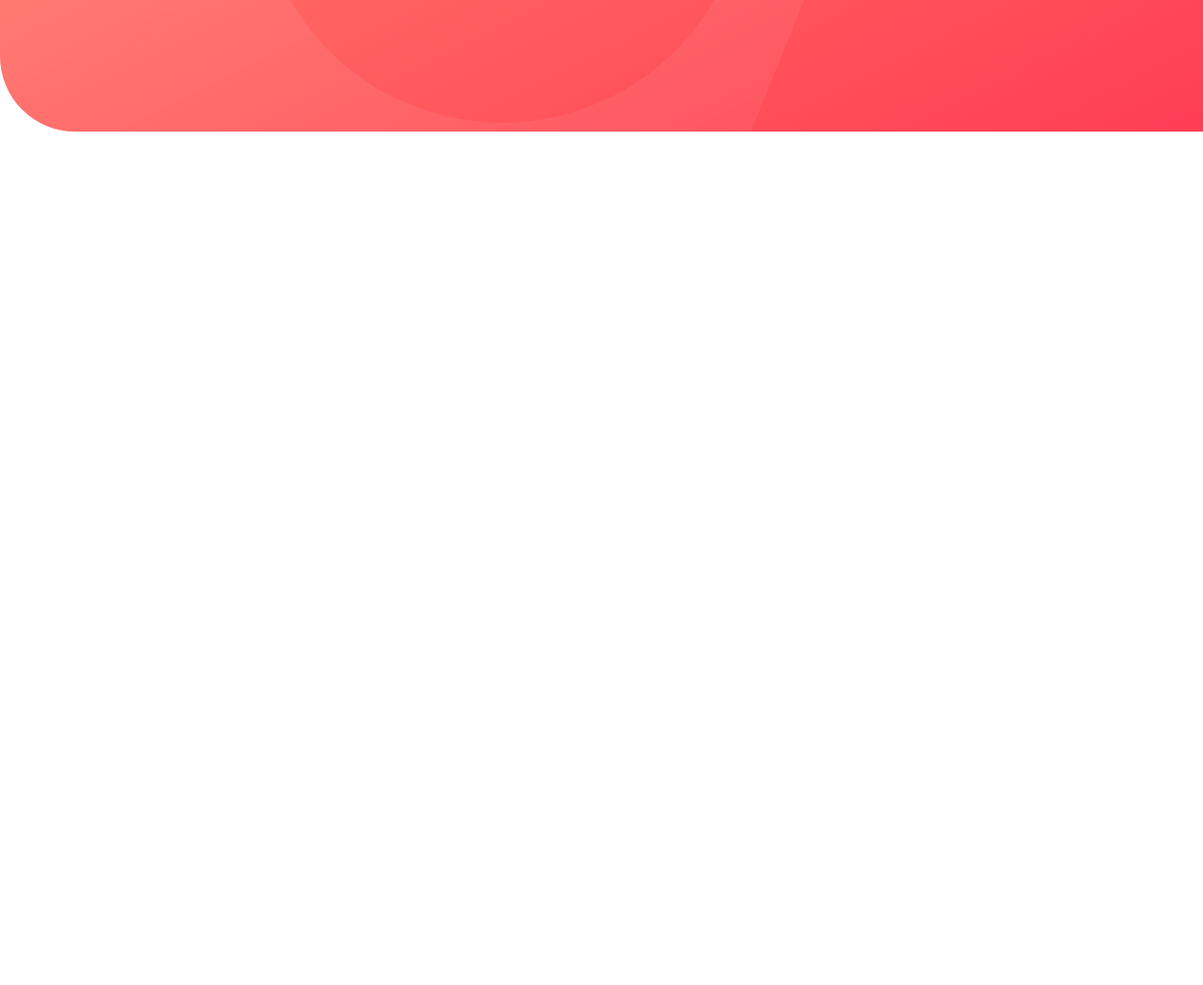
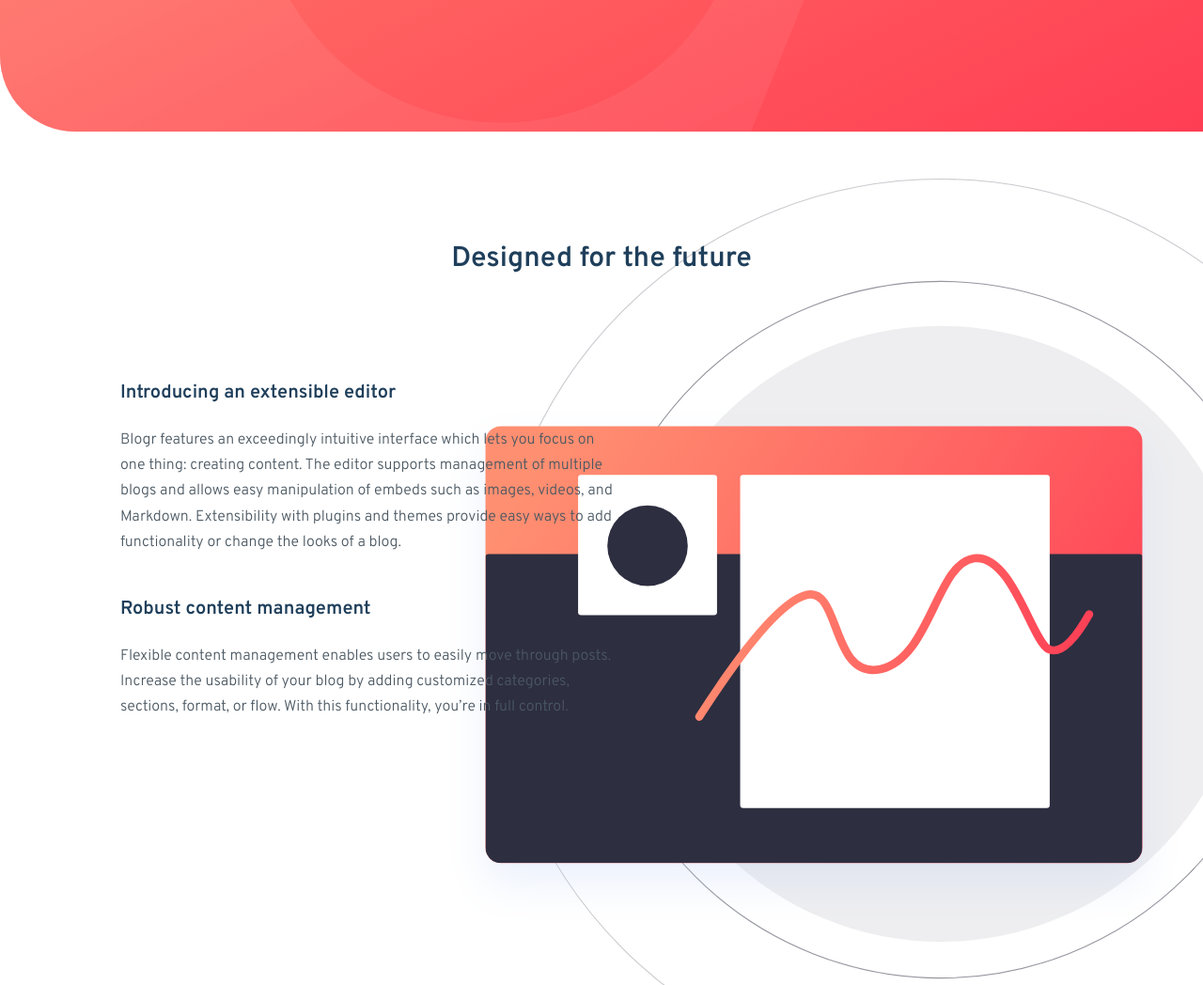
Before and after one commit to Dev-Tonia/blogr-landing-page, a plain HTML site: page index.html in a window 1280 px wide. Shown: the part 500-1548 px from the top of the page at 94% size. Before the commit the page ends 800 px from the top, so only its background shows below. Drawn offline with Linux system fonts and the light colour scheme.

Commit message:
created the about the product section

```diff
--- a/css/style.css
+++ b/css/style.css
@@ -11,6 +11,12 @@
 body {
   font-family: "Overpass", sans-serif;
   line-height: 1.7;
+  color: hsl(207, 13%, 34%);
+}
+h2,
+h3,
+h4 {
+  color: hsl(208, 49%, 24%);
 }
 .btn {
   color: hsl(0, 0%, 100%);
@@ -55,8 +61,11 @@ ul li {
 .header input {
   font-size: 12px;
 }
+.header h4 {
+  color: hsl(0, 0%, 100%);
+}
 .container {
-  width: 90%;
+  width: 80%;
 }
 .navbar-container {
   font-family: "Ubuntu", sans-serif;
@@ -107,3 +116,28 @@ ul li {
   padding: 10px;
   margin-right: 15px;
 }
+
+/* What we offer section */
+.services {
+  background: url(../images/illustration-editor-desktop.svg) no-repeat top right -200px /
+    contain;
+  height: 120vh;
+  margin: 50px 0px;
+}
+.services h2 {
+  text-align: center;
+  font-size: 30px;
+  padding: 60px 0px;
+}
+.services h3 {
+  font-size: 20px;
+  padding: 40px 0px 20px 0px;
+}
+.flex-container {
+  display: flex;
+  align-items: center;
+  justify-content: center;
+}
+.content {
+  width: 52%;
+}
--- a/index.html
+++ b/index.html
@@ -11,7 +11,6 @@
       sizes="32x32"
       href="./images/favicon-32x32.png"
     />
-
     <title>Frontend Mentor | [Blogr]</title>
   </head>
   <body>
@@ -43,6 +42,35 @@
         </div>
       </div>
     </header>
+    <main>
+      <section class="whatWeOffer">
+        <div class="services">
+          <h2>Designed for the future</h2>
+          <div class="flex-container">
+            <div class="container">
+              <div class="content">
+                <h3>Introducing an extensible editor</h3>
+                <p>
+                  Blogr features an exceedingly intuitive interface which lets
+                  you focus on one thing: creating content. The editor supports
+                  management of multiple blogs and allows easy manipulation of
+                  embeds such as images, videos, and Markdown. Extensibility
+                  with plugins and themes provide easy ways to add functionality
+                  or change the looks of a blog.
+                </p>
+                <h3>Robust content management</h3>
+                <p>
+                  Flexible content management enables users to easily move
+                  through posts. Increase the usability of your blog by adding
+                  customized categories, sections, format, or flow. With this
+                  functionality, you’re in full control.
+                </p>
+              </div>
+            </div>
+          </div>
+        </div>
+      </section>
+    </main>
 
     <!-- <div class="attribution">
     Challenge by <a href="https://www.frontendmentor.io?ref=challenge" target="_blank">Frontend Mentor</a>.
```
